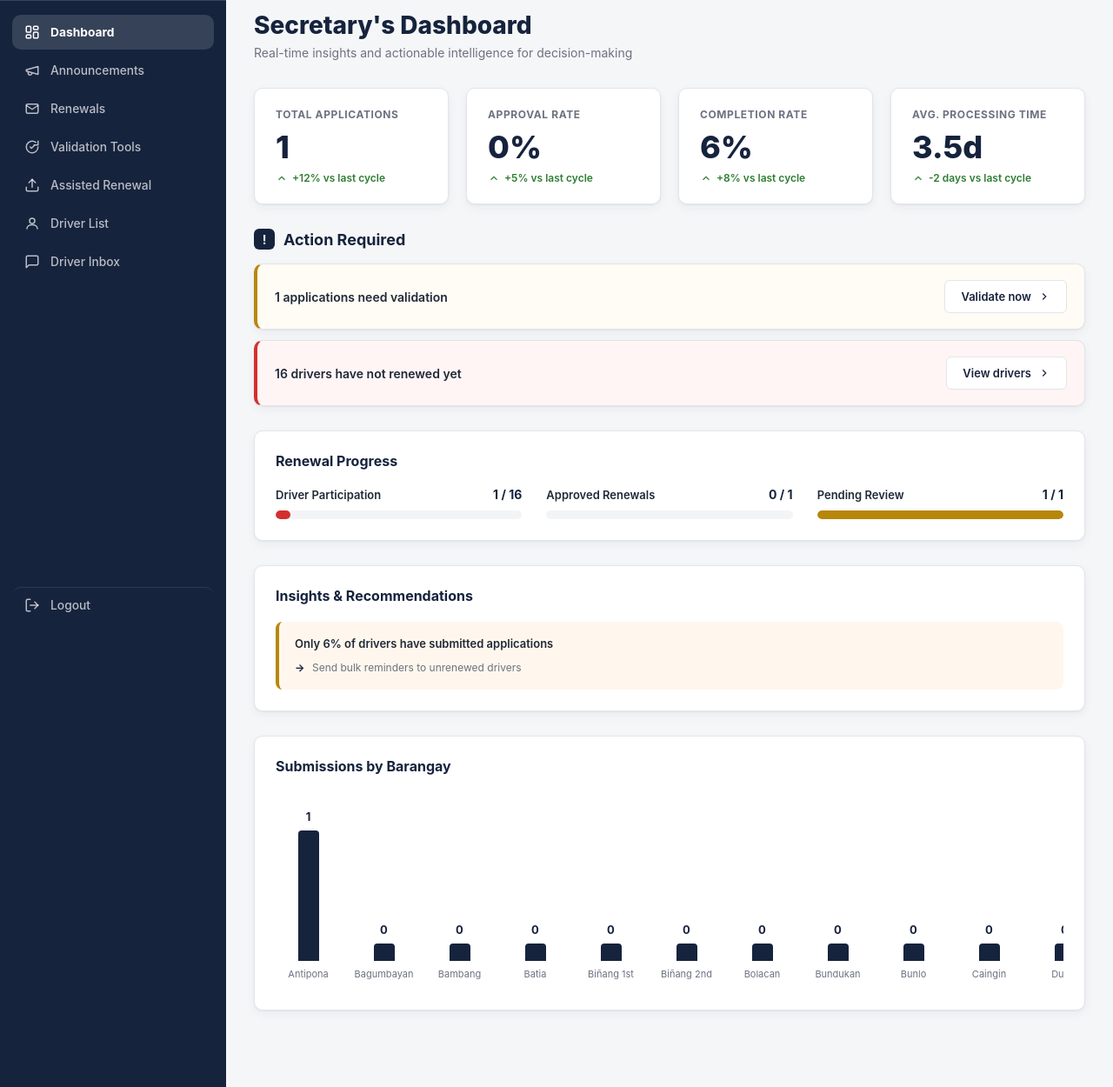
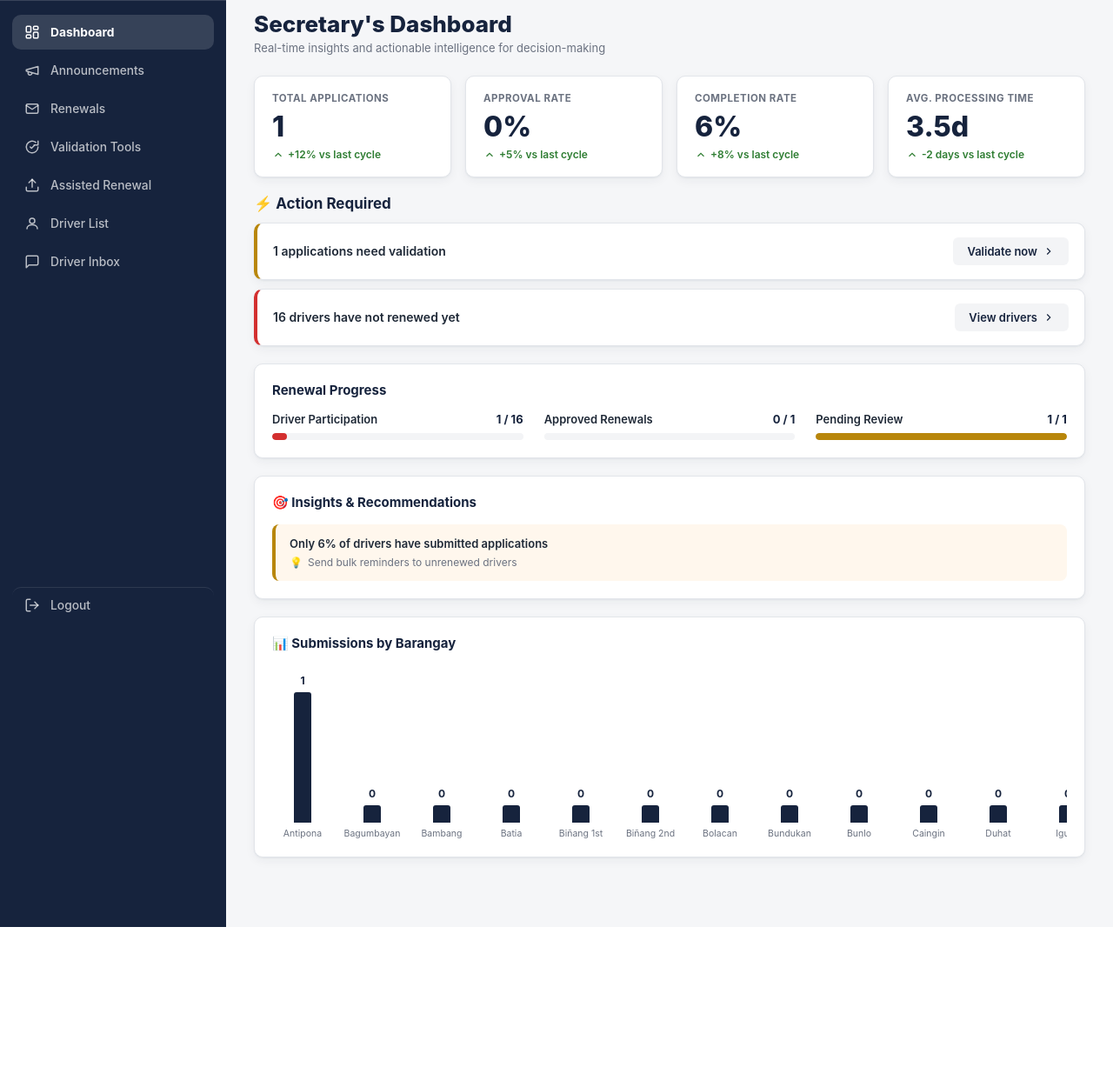
Before and after one commit to juddrussel/bofetoda-toda, a PHP site: page /Admin_BOFETODA/dashboard.php in a window 1280 px wide. Shown: the part 68-1318 px from the top of the page at 87% size. After the commit the page ends 1134 px from the top, so only its background shows below. Run offline with PHP 8.4, Linux system fonts and the light colour scheme; the visitor is signed in with stand-in values (Sample User, id 1); data comes from the database, SQL or seed files in the repository; tables that the repository leaves empty hold one stand-in row (values such as "Sample post").

Commit message:
Refine dashboard design: compact spacing, cleaner layout, improved visual hierarchy

```diff
--- a/Admin_BOFETODA/dashboard.php
+++ b/Admin_BOFETODA/dashboard.php
@@ -116,92 +116,76 @@ $page_sub     = "Decision Support & Performance Overview";
 <title>Dashboard · <?= e(APP_NAME) ?></title>
 <?php render_shared_styles(); ?>
 <style>
-:root {
-  --section-spacing: 28px;
-  --card-padding: 24px;
-}
-
-.dashboard-container { max-width: 1400px; margin: 0 auto; }
-
-.kpi-grid{ display:grid; grid-template-columns:repeat(4,1fr); gap:20px; margin-bottom:var(--section-spacing); }
-.kpi-card{ background:#fff; border:1px solid var(--border); border-radius:var(--radius); padding:22px 24px; box-shadow:var(--shadow-card); transition: transform 0.2s, box-shadow 0.2s; }
-.kpi-card:hover { transform: translateY(-2px); box-shadow: 0 4px 12px rgba(0,0,0,0.08); }
-.kpi-card__label{ font-size:12px; text-transform:uppercase; letter-spacing:.6px; font-weight:700; color:var(--text-muted); margin-bottom:12px; }
-.kpi-card__value{ font-size:36px; font-weight:800; color:var(--navy); line-height:1; margin-bottom:10px; }
-.kpi-card__trend{ font-size:12px; font-weight:600; display:flex; align-items:center; gap:5px; }
+.kpi-grid{ display:grid; grid-template-columns:repeat(4,1fr); gap:16px; margin-bottom:20px; }
+.kpi-card{ background:#fff; border:1px solid var(--border); border-radius:var(--radius); padding:18px 20px; box-shadow:var(--shadow-card); }
+.kpi-card__label{ font-size:11.5px; text-transform:uppercase; letter-spacing:.5px; font-weight:700; color:var(--text-muted); margin-bottom:10px; }
+.kpi-card__value{ font-size:32px; font-weight:800; color:var(--navy); line-height:1; margin-bottom:8px; }
+.kpi-card__trend{ font-size:12px; font-weight:600; display:flex; align-items:center; gap:4px; }
 .kpi-card__trend.is-up{ color:var(--green); }
 .kpi-card__trend.is-down{ color:var(--red); }
 .kpi-card__trend.is-neutral{ color:var(--text-muted); }
 
-.section-header { display: flex; align-items: center; gap: 10px; margin-bottom: 16px; }
-.section-header__icon { width: 24px; height: 24px; display: flex; align-items: center; justify-content: center; background: var(--navy); color: white; border-radius: 6px; font-size: 14px; font-weight: 700; }
-.section-header__title { font-size: 18px; font-weight: 700; color: var(--navy); margin: 0; }
+.action-section{ margin-bottom:20px; }
+.action-header{ font-size:17px; font-weight:700; color:var(--navy); margin-bottom:12px; }
+.action-list{ display:flex; flex-direction:column; gap:10px; }
+.action-item{ background:#fff; border:1px solid var(--border); border-radius:var(--radius); padding:16px 18px; box-shadow:var(--shadow-card); display:flex; align-items:center; justify-content:space-between; gap:16px; }
+.action-item.is-warning{ border-left:4px solid var(--orange); }
+.action-item.is-alert{ border-left:4px solid var(--red); }
+.action-item.is-info{ border-left:4px solid #2563eb; }
+.action-item__content{ flex:1; }
+.action-item__title{ font-size:14px; font-weight:600; color:var(--text); margin-bottom:2px; }
+.action-item__link{ font-size:13px; font-weight:600; color:var(--navy); text-decoration:none; display:inline-flex; align-items:center; gap:6px; padding:8px 16px; border-radius:6px; background:var(--gray-bg); transition:background .15s; }
+.action-item__link:hover{ background:var(--navy); color:#fff; }
 
-.action-section{ margin-bottom:var(--section-spacing); }
-.action-list{ display:grid; gap:12px; }
-.action-item{ background:#fff; border:1px solid var(--border); border-radius:var(--radius); padding:18px 20px; box-shadow:var(--shadow-card); display:flex; align-items:center; justify-content:space-between; gap:20px; transition: all 0.2s; }
-.action-item:hover { box-shadow: 0 4px 12px rgba(0,0,0,0.08); }
-.action-item.is-warning{ border-left:4px solid var(--orange); background: #fffbf5; }
-.action-item.is-alert{ border-left:4px solid var(--red); background: #fff5f5; }
-.action-item.is-info{ border-left:4px solid #2563eb; background: #f5f8ff; }
-.action-item__content{ flex:1; }
-.action-item__title{ font-size:14px; font-weight:600; color:var(--text); line-height: 1.5; }
-.action-item__link{ font-size:13px; font-weight:600; color:var(--navy); text-decoration:none; display:inline-flex; align-items:center; gap:8px; padding:10px 18px; border-radius:6px; background:white; border: 1px solid var(--border); transition:all .2s; white-space: nowrap; }
-.action-item__link:hover{ background:var(--navy); color:#fff; border-color: var(--navy); }
-
-.progress-section{ margin-bottom:var(--section-spacing); }
-.progress-card{ background:#fff; border:1px solid var(--border); border-radius:var(--radius); padding:var(--card-padding); box-shadow:var(--shadow-card); }
-.progress-card__header { display: flex; align-items: center; justify-content: space-between; margin-bottom: 20px; }
-.progress-card__title{ font-size:16px; font-weight:700; color:var(--navy); margin: 0; }
-.progress-items-grid{ display:grid; grid-template-columns:repeat(3, 1fr); gap:28px; }
+.progress-section{ margin-bottom:20px; }
+.progress-grid{ display:grid; grid-template-columns:1fr; gap:16px; }
+.progress-card{ background:#fff; border:1px solid var(--border); border-radius:var(--radius); padding:20px; box-shadow:var(--shadow-card); }
+.progress-card--full{ grid-column:1 / -1; }
+.progress-card__title{ font-size:15px; font-weight:700; color:var(--navy); margin-bottom:16px; }
+.progress-items-grid{ display:grid; grid-template-columns:repeat(3, 1fr); gap:24px; }
 .progress-item{ margin-bottom:0; }
-.progress-item__head{ display:flex; justify-content:space-between; align-items:center; margin-bottom:10px; }
+.progress-item:last-child{ margin-bottom:0; }
+.progress-item__head{ display:flex; justify-content:space-between; align-items:center; margin-bottom:8px; }
 .progress-item__label{ font-size:13px; font-weight:600; color:var(--text); }
-.progress-item__value{ font-size:14px; font-weight:700; color:var(--navy); }
-.progress-item__bar{ height:10px; background:var(--gray-bg); border-radius:999px; overflow:hidden; }
-.progress-item__fill{ height:100%; background:var(--navy); border-radius:999px; transition:width .4s cubic-bezier(0.4, 0, 0.2, 1); }
+.progress-item__value{ font-size:13px; font-weight:700; color:var(--navy); }
+.progress-item__bar{ height:8px; background:var(--gray-bg); border-radius:999px; overflow:hidden; }
+.progress-item__fill{ height:100%; background:var(--navy); border-radius:999px; transition:width .3s; }
 .progress-item__fill.is-success{ background:var(--green); }
 .progress-item__fill.is-warning{ background:var(--orange); }
 .progress-item__fill.is-danger{ background:var(--red); }
 
-.insights-section{ margin-bottom:var(--section-spacing); }
-.insights-card{ background:#fff; border:1px solid var(--border); border-radius:var(--radius); padding:var(--card-padding); box-shadow:var(--shadow-card); }
-.insights-card__header { display: flex; align-items: center; justify-content: space-between; margin-bottom: 20px; }
-.insights-card__title{ font-size:16px; font-weight:700; color:var(--navy); margin: 0; }
-.insight-item{ padding:16px 18px; border-radius:8px; margin-bottom:14px; border-left:4px solid; background: white; transition: all 0.2s; }
-.insight-item:hover { transform: translateX(4px); }
-.insight-item:last-child{ margin-bottom:0; }
-.insight-item.is-high{ background:#fef2f2; border-color:var(--red); }
-.insight-item.is-medium{ background:#fff7ed; border-color:var(--orange); }
-.insight-item.is-low{ background:#f0fdf4; border-color:var(--green); }
-.insight-item__message{ font-size:13px; font-weight:600; color:var(--text); margin-bottom:8px; line-height: 1.5; }
-.insight-item__recommendation{ font-size:12px; color:var(--text-muted); line-height: 1.5; padding-left: 20px; position: relative; }
-.insight-item__recommendation::before{ content:"→"; position: absolute; left: 0; font-weight: 700; color: var(--navy); }
+.risk-section{ margin-bottom:20px; }
+.risk-card{ background:#fff; border:1px solid var(--border); border-radius:var(--radius); padding:20px; box-shadow:var(--shadow-card); }
+.risk-card__title{ font-size:15px; font-weight:700; color:var(--navy); margin-bottom:16px; }
+.risk-item{ padding:14px 16px; border-radius:8px; margin-bottom:12px; border-left:4px solid; }
+.risk-item:last-child{ margin-bottom:0; }
+.risk-item.is-high{ background:#fef2f2; border-color:var(--red); }
+.risk-item.is-medium{ background:#fff7ed; border-color:var(--orange); }
+.risk-item.is-low{ background:#f0fdf4; border-color:var(--green); }
+.risk-item__message{ font-size:13px; font-weight:600; color:var(--text); margin-bottom:6px; }
+.risk-item__recommendation{ font-size:12px; color:var(--text-muted); display:flex; align-items:flex-start; gap:6px; }
+.risk-item__recommendation::before{ content:"💡"; flex-shrink:0; }
 
-.chart-section { margin-bottom:var(--section-spacing); }
-.chart-card{ background:#fff; border:1px solid var(--border); border-radius:var(--radius); padding:var(--card-padding); box-shadow:var(--shadow-card); }
-.chart-card__header { display: flex; align-items: center; justify-content: space-between; margin-bottom: 20px; }
-.chart-card__title{ font-size:16px; font-weight:700; color:var(--navy); margin: 0; }
-.sub-chart{ display:flex; align-items:flex-end; gap:12px; overflow-x:auto; padding:20px 0 10px; }
-.sub-col{ flex:1; min-width:75px; display:flex; flex-direction:column; align-items:center; justify-content:flex-end; gap:8px; }
-.sub-col__bar{ width:24px; background:var(--navy); border-radius:4px 4px 0 0; transition:all .2s; }
-.sub-col__bar:hover{ background:var(--navy-light); transform: scaleY(1.05); }
-.sub-col__val{ font-size:13px; font-weight:700; color:var(--navy); }
-.sub-col__label{ font-size:11px; color:var(--text-muted); text-align:center; word-break: break-word; max-width: 80px; }
+.chart-card{ background:#fff; border:1px solid var(--border); border-radius:var(--radius); padding:20px; box-shadow:var(--shadow-card); margin-bottom:20px; }
+.chart-card__title{ font-size:15px; font-weight:700; color:var(--navy); margin-bottom:16px; }
+.sub-chart{ display:flex; align-items:flex-end; gap:10px; overflow-x:auto; padding-top:10px; }
+.sub-col{ flex:1; min-width:70px; display:flex; flex-direction:column; align-items:center; justify-content:flex-end; gap:6px; }
+.sub-col__bar{ width:20px; background:var(--navy); border-radius:3px 3px 0 0; transition:background .15s; }
+.sub-col__bar:hover{ background:var(--navy-light); }
+.sub-col__val{ font-size:12px; font-weight:700; color:var(--navy); }
+.sub-col__label{ font-size:10.5px; color:var(--text-muted); text-align:center; white-space:nowrap; }
 
-.empty-state{ text-align:center; padding:50px 20px; color:var(--text-muted); }
-.empty-state__icon{ font-size:52px; margin-bottom:16px; opacity:0.2; }
-.empty-state__text{ font-size:14px; line-height: 1.6; }
+.empty-insights{ text-align:center; padding:40px 20px; color:var(--text-muted); }
+.empty-insights__icon{ font-size:48px; margin-bottom:12px; opacity:0.3; }
+.empty-insights__text{ font-size:14px; }
 
-@media (max-width:1200px){
+@media (max-width:1100px){
     .kpi-grid{ grid-template-columns:repeat(2,1fr); }
-    .progress-items-grid{ grid-template-columns:repeat(2, 1fr); gap:20px; }
+    .progress-grid{ grid-template-columns:1fr; }
+    .progress-items-grid{ grid-template-columns:1fr; gap:16px; }
 }
-@media (max-width:768px){
+@media (max-width:640px){
     .kpi-grid{ grid-template-columns:1fr; }
-    .progress-items-grid{ grid-template-columns:1fr; gap:16px; }
-    .action-item { flex-direction: column; align-items: stretch; }
-    .action-item__link { text-align: center; justify-content: center; }
 }
 </style>
 </head>
@@ -212,11 +196,10 @@ $page_sub     = "Decision Support & Performance Overview";
   <?php render_topbar('Administration Portal', 'Dashboard', $page_sub); ?>
 
   <div class="page">
-    <div class="dashboard-container">
 
-    <div style="margin-bottom:32px;">
-      <h2 style="font-size:28px; font-weight:800; color:var(--navy); margin: 0;"><?= e($page_heading) ?></h2>
-      <p style="font-size:14px; color:var(--text-muted); margin-top:6px;">Real-time insights and actionable intelligence for decision-making</p>
+    <div style="margin-bottom:24px;">
+      <h2 style="font-size:26px; font-weight:800; color:var(--navy);"><?= e($page_heading) ?></h2>
+      <p style="font-size:13px; color:var(--text-muted); margin-top:4px;">Real-time insights and actionable intelligence for decision-making</p>
     </div>
 
     <!-- KPI Cards -->
@@ -261,10 +244,7 @@ $page_sub     = "Decision Support & Performance Overview";
     <!-- Action Items -->
     <?php if (count($actionItems) > 0): ?>
     <div class="action-section">
-      <div class="section-header">
-        <div class="section-header__icon">!</div>
-        <h3 class="section-header__title">Action Required</h3>
-      </div>
+      <h3 class="action-header">⚡ Action Required</h3>
       <div class="action-list">
         <?php foreach ($actionItems as $item): ?>
         <div class="action-item is-<?= $item['type'] ?>">
@@ -283,12 +263,11 @@ $page_sub     = "Decision Support & Performance Overview";
 
     <!-- Progress Tracking -->
     <div class="progress-section">
-      <div class="progress-card">
-        <div class="progress-card__header">
+      <div class="progress-grid">
+        <div class="progress-card progress-card--full">
           <h3 class="progress-card__title">Renewal Progress</h3>
-        </div>
 
-        <div class="progress-items-grid">
+          <div class="progress-items-grid">
             <div class="progress-item">
               <div class="progress-item__head">
                 <span class="progress-item__label">Driver Participation</span>
@@ -325,43 +304,38 @@ $page_sub     = "Decision Support & Performance Overview";
 
     <!-- Risk Assessment -->
     <?php if (count($risks) > 0): ?>
-    <div class="insights-section">
-      <div class="insights-card">
-        <div class="insights-card__header">
-          <h3 class="insights-card__title">Insights & Recommendations</h3>
-        </div>
+    <div class="risk-section">
+      <div class="risk-card">
+        <h3 class="risk-card__title">🎯 Insights & Recommendations</h3>
         <?php foreach ($risks as $risk): ?>
-        <div class="insight-item is-<?= $risk['level'] ?>">
-          <div class="insight-item__message"><?= e($risk['message']) ?></div>
-          <div class="insight-item__recommendation"><?= e($risk['recommendation']) ?></div>
+        <div class="risk-item is-<?= $risk['level'] ?>">
+          <div class="risk-item__message"><?= e($risk['message']) ?></div>
+          <div class="risk-item__recommendation"><?= e($risk['recommendation']) ?></div>
         </div>
         <?php endforeach; ?>
       </div>
     </div>
     <?php else: ?>
-    <div class="insights-section">
-      <div class="insights-card">
-        <div class="insights-card__header">
-          <h3 class="insights-card__title">Insights & Recommendations</h3>
-        </div>
-        <div class="empty-state">
-          <div class="empty-state__text">All systems operating smoothly. No issues detected.</div>
+    <div class="risk-section">
+      <div class="risk-card">
+        <h3 class="risk-card__title">🎯 Insights & Recommendations</h3>
+        <div class="empty-insights">
+          <div class="empty-insights__icon">✨</div>
+          <div class="empty-insights__text">All systems operating smoothly. No issues detected.</div>
         </div>
       </div>
     </div>
     <?php endif; ?>
 
     <!-- Barangay Submissions Chart -->
-    <div class="chart-section">
-      <div class="chart-card">
-        <div class="chart-card__header">
-          <h3 class="chart-card__title">Submissions by Barangay</h3>
+    <div class="chart-card">
+      <h3 class="chart-card__title">📊 Submissions by Barangay</h3>
+      <?php if (!$total): ?>
+        <div class="empty-insights">
+          <div class="empty-insights__icon">📭</div>
+          <div class="empty-insights__text">No applications submitted yet this cycle.</div>
         </div>
-        <?php if (!$total): ?>
-          <div class="empty-state">
-            <div class="empty-state__text">No applications submitted yet this cycle.</div>
-          </div>
-        <?php else: ?>
+      <?php else: ?>
       <div class="sub-chart">
         <?php foreach ($submissionCounts as $bname => $count):
               $h = $maxSubmission ? max(20, round(($count / $maxSubmission) * 150)) : 20; ?>
@@ -374,7 +348,6 @@ $page_sub     = "Decision Support & Performance Overview";
       </div>
       <?php endif; ?>
     </div>
-    </div>
 
   </div>
 </div>
```
